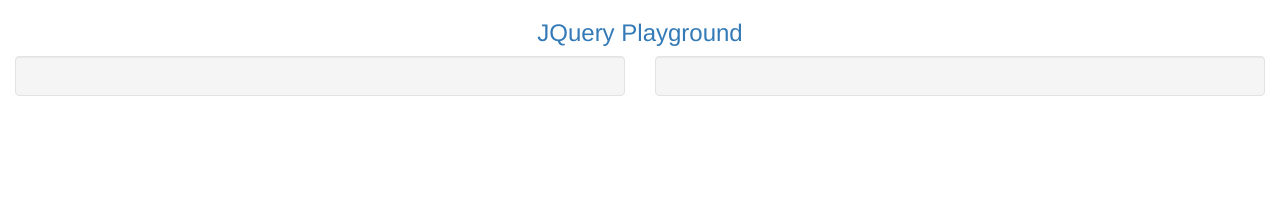
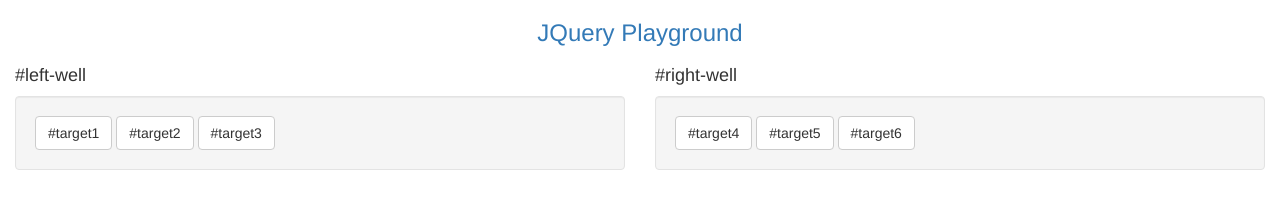
Before and after one commit to GabrielC01/basic-frontend-study, a plain HTML site: page bootstrap/jqueryPlayground.html in a window 1280 px wide. Drawn offline with nearby package versions, Linux system fonts and the light colour scheme.

Commit message:
Finished Boostrap FCC section recap

```diff
--- a/bootstrap/jqueryPlayground.html
+++ b/bootstrap/jqueryPlayground.html
@@ -7,14 +7,25 @@
 	<link rel="stylesheet" href="https://maxcdn.bootstrapcdn.com/bootstrap/3.3.7/css/bootstrap.min.css" integrity="sha384-BVYiiSIFeK1dGmJRAkycuHAHRg32OmUcww7on3RYdg4Va+PmSTsz/K68vbdEjh4u" crossorigin="anonymous"/>
 </head>
 <body>
+	<!-- Code bellow this line should not be changed -->
 	<div class="container-fluid">
 		<h3 class="text-primary text-center">JQuery Playground</h3>
 		<div class="row">
 			<div class="col-xs-6">
-				<div class="well"></div>
+				<h4>#left-well</h4>
+				<div id="left-well" class="well">
+					<button id="target1" class="btn btn-default target">#target1</button>
+					<button id="target2" class="btn btn-default target">#target2</button>
+					<button id="target3" class="btn btn-default target">#target3</button>
+				</div>
 			</div>
 			<div class="col-xs-6">
-				<div class="well"></div>
+				<h4>#right-well</h4>
+				<div id="right-well" class="well">
+					<button id="target4" class="btn btn-default target">#target4</button>
+					<button id="target5" class="btn btn-default target">#target5</button>
+					<button id="target6" class="btn btn-default target">#target6</button>
+				</div>
 			</div>
 		</div>
 	</div>
```
